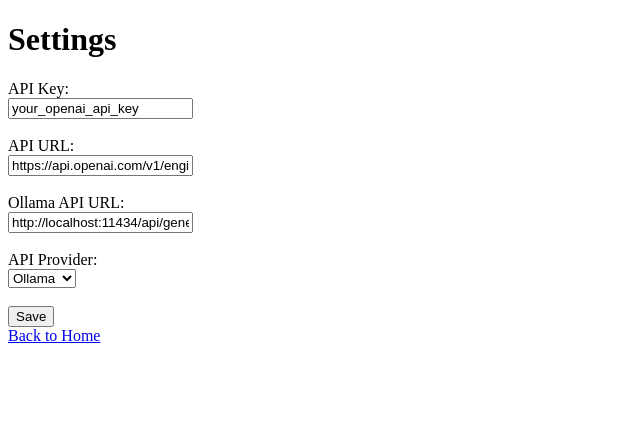
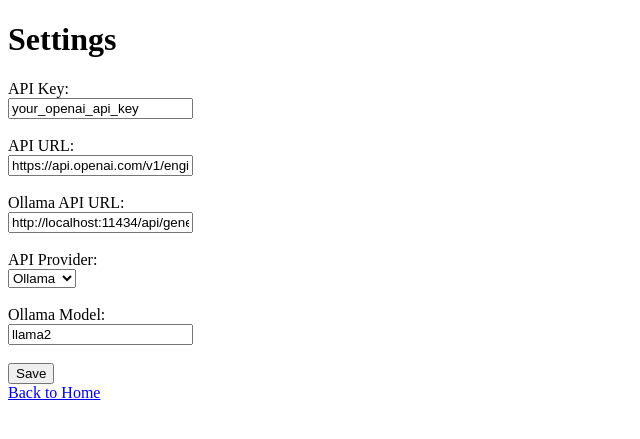
Before and after one commit to GTP95/Vibometer, a Flask app: page /settings in a window 1280 px wide. Shown: the top 439 px of the page, without its empty margins (0-640 px from the left). Run offline with Flask 3, Linux system fonts and the light colour scheme.

Commit message:
Added option to set Ollama model

```diff
--- a/app.py
+++ b/app.py
@@ -9,6 +9,7 @@ API_KEY = os.getenv('API_KEY', 'your_openai_api_key')
 API_URL = os.getenv('API_URL', 'https://api.openai.com/v1/engines/davinci-codex/completions')
 OLLAMA_API_URL = os.getenv('OLLAMA_API_URL', 'http://localhost:11434/api/generate')
 API_PROVIDER = os.getenv('API_PROVIDER', 'ollama')  # Default to OpenAI
+OLLAMA_MODEL = os.getenv('OLLAMA_MODEL', 'llama2')
 
 def get_vibe_score(code):
     headers = {
@@ -34,7 +35,7 @@ def get_ollama_score(code):
         'Content-Type': 'application/json'
     }
     data = {
-        'model': 'llama2',
+        'model': OLLAMA_MODEL,
         'prompt': f'Rate the following code from 0 to 10. Answer only with a number from 0 to 10 and nothing else.\n\n{code}',
         'stream': False
     }
@@ -62,19 +63,21 @@ def evaluate():
 
 @app.route('/settings', methods=['GET', 'POST'])
 def settings():
-    global API_KEY, API_URL, OLLAMA_API_URL, API_PROVIDER
+    global API_KEY, API_URL, OLLAMA_API_URL, API_PROVIDER, OLLAMA_MODEL
     if request.method == 'POST':
         API_KEY = request.form['api_key']
         API_URL = request.form['api_url']
         OLLAMA_API_URL = request.form['ollama_api_url']
         API_PROVIDER = request.form['api_provider']
+        OLLAMA_MODEL = request.form['ollama_model']
         # Save settings to environment variables or a file
         os.environ['API_KEY'] = API_KEY
         os.environ['API_URL'] = API_URL
         os.environ['OLLAMA_API_URL'] = OLLAMA_API_URL
         os.environ['API_PROVIDER'] = API_PROVIDER
+        os.environ['OLLAMA_MODEL'] = OLLAMA_MODEL
         return redirect(url_for('index'))
-    return render_template('settings.html', api_key=API_KEY, api_url=API_URL, ollama_api_url=OLLAMA_API_URL, api_provider=API_PROVIDER)
+    return render_template('settings.html', api_key=API_KEY, api_url=API_URL, ollama_api_url=OLLAMA_API_URL, api_provider=API_PROVIDER, ollama_model=OLLAMA_MODEL)
 
 if __name__ == '__main__':
     app.run(debug=True)
--- a/templates/settings.html
+++ b/templates/settings.html
@@ -19,6 +19,8 @@
             <option value="openai" {% if api_provider == 'openai' %}selected{% endif %}>OpenAI</option>
             <option value="ollama" {% if api_provider == 'ollama' %}selected{% endif %}>Ollama</option>
         </select><br><br>
+        <label for="ollama_model">Ollama Model:</label><br>
+        <input type="text" id="ollama_model" name="ollama_model" value="{{ ollama_model }}"><br><br>
         <button type="submit">Save</button>
     </form>
     <a href="{{ url_for('index') }}">Back to Home</a>
```
